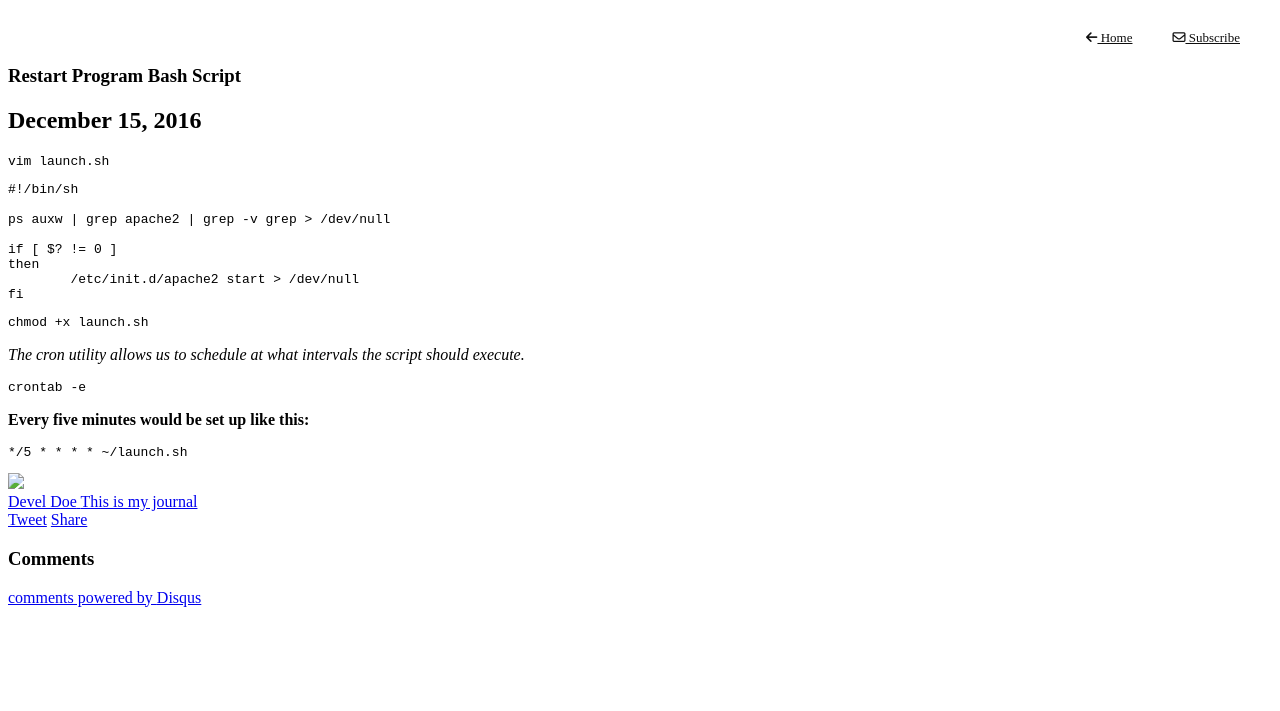
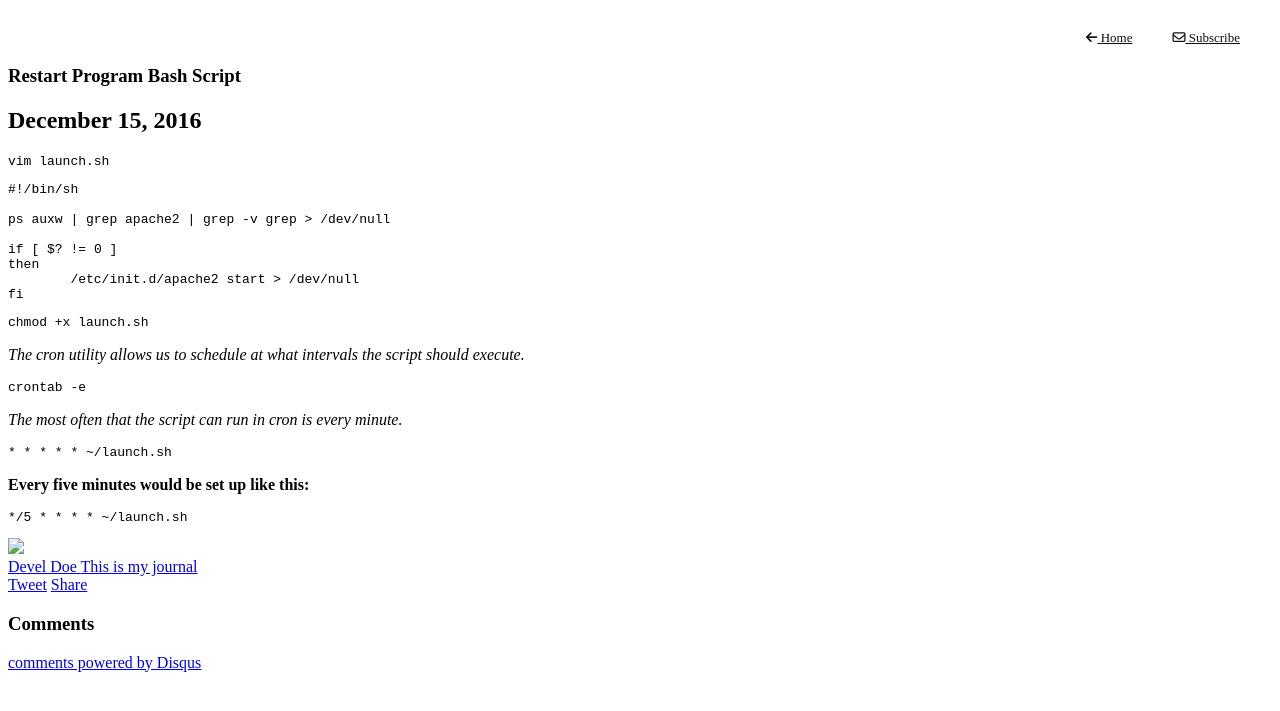
Before and after one commit to develdoe/develdoe.github.io, a Jekyll site: the page built from _posts/2016-12-15-restart-program-bash-script.md, in a window 1280 px wide. Shown: the top 711 px of the page. Built offline with Jekyll 4.4.1, drawn with Linux system fonts in a browser that asks for light colours; nearby versions of some CDN libraries; comment, search, counter and statistics services are not loaded.

Commit message:
Updated 2016-12-15-restart-program-bash-script.md

````diff
--- a/_posts/2016-12-15-restart-program-bash-script.md
+++ b/_posts/2016-12-15-restart-program-bash-script.md
@@ -29,6 +29,12 @@ chmod +x launch.sh
 crontab -e
 ```
 
+*The most often that the script can run in cron is every minute.*
+
+```
+* * * * * ~/launch.sh
+```
+
 **Every five minutes would be set up like this:**
 
 ```
````
